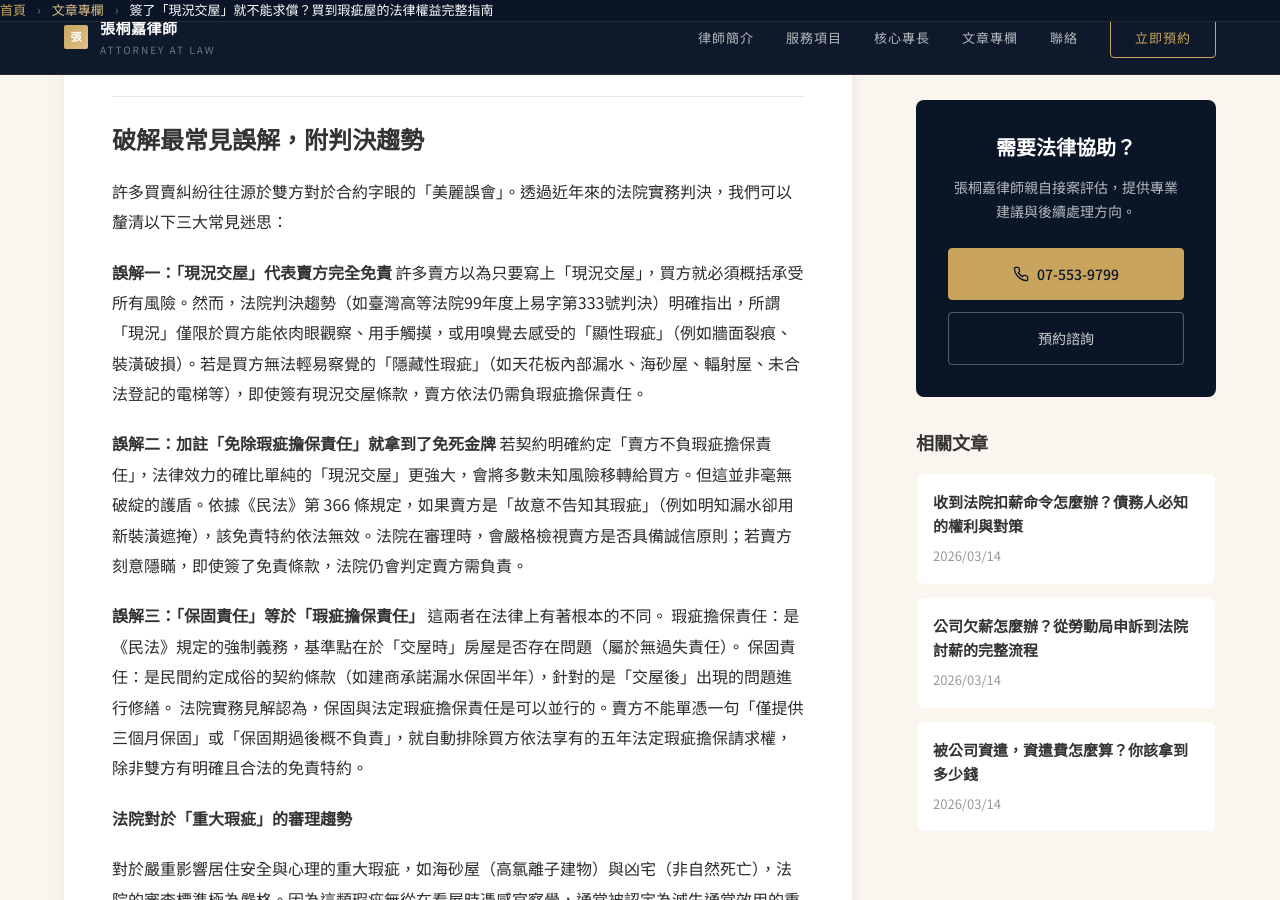
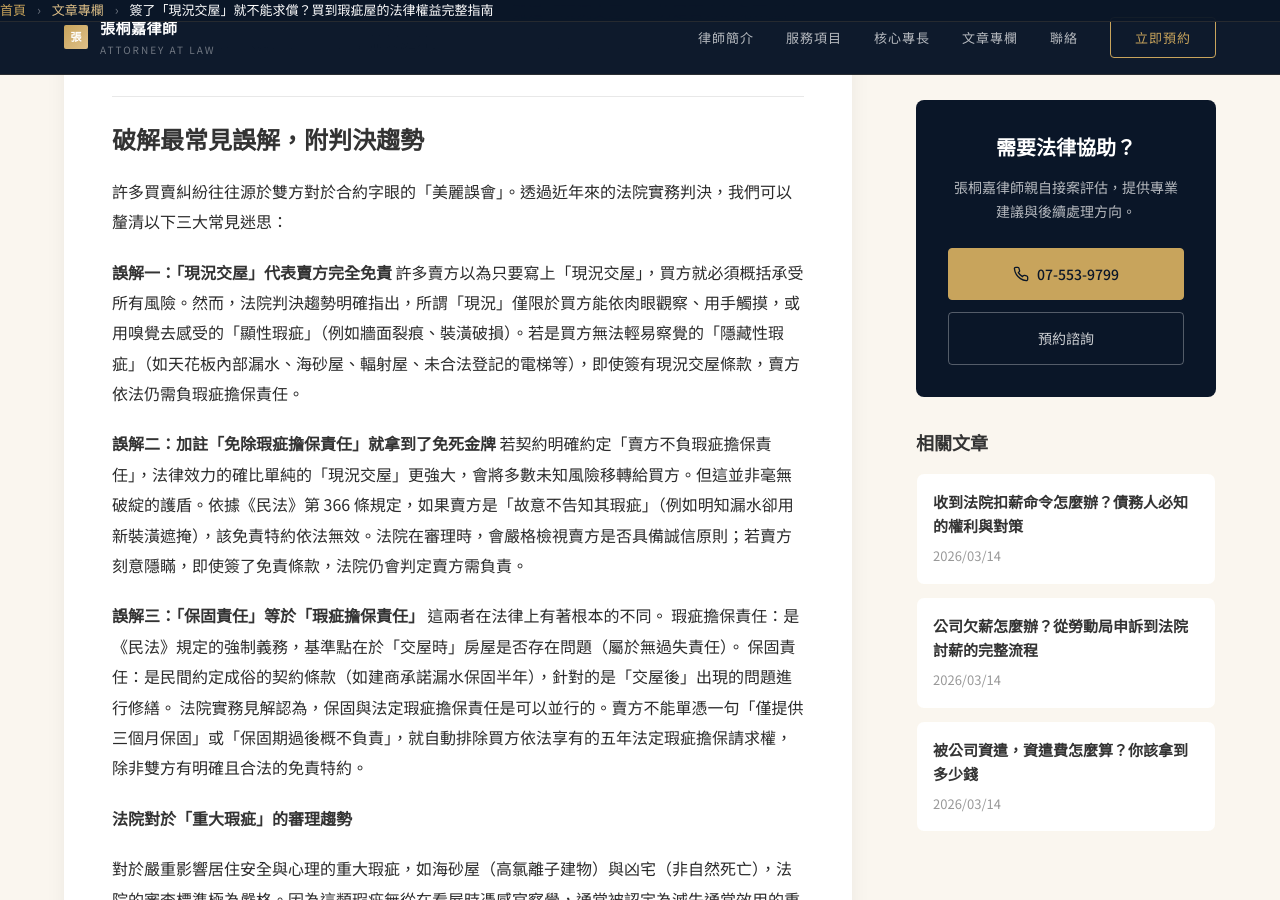
Before and after one commit to let0448/tclaw.tw, a Jekyll site: the page built from _posts/2026-02-22-condition-at-closing-legal-guide.md, in a window 1280 px wide and 900 px high, scrolled down 438 px. Built offline with Jekyll 4.4.1, drawn with Linux system fonts in a browser that asks for light colours.

Commit message:
Update 2026-02-22-condition-at-closing-legal-guide.md

```diff
--- a/_posts/2026-02-22-condition-at-closing-legal-guide.md
+++ b/_posts/2026-02-22-condition-at-closing-legal-guide.md
@@ -11,7 +11,7 @@ category: 不動產法律
 
 許多買賣糾紛往往源於雙方對於合約字眼的「美麗誤會」。透過近年來的法院實務判決，我們可以釐清以下三大常見迷思：
 
-**誤解一：「現況交屋」代表賣方完全免責** 許多賣方以為只要寫上「現況交屋」，買方就必須概括承受所有風險。然而，法院判決趨勢（如臺灣高等法院99年度上易字第333號判決）明確指出，所謂「現況」僅限於買方能依肉眼觀察、用手觸摸，或用嗅覺去感受的「顯性瑕疵」（例如牆面裂痕、裝潢破損）。若是買方無法輕易察覺的「隱藏性瑕疵」（如天花板內部漏水、海砂屋、輻射屋、未合法登記的電梯等），即使簽有現況交屋條款，賣方依法仍需負瑕疵擔保責任。
+**誤解一：「現況交屋」代表賣方完全免責** 許多賣方以為只要寫上「現況交屋」，買方就必須概括承受所有風險。然而，法院判決趨勢明確指出，所謂「現況」僅限於買方能依肉眼觀察、用手觸摸，或用嗅覺去感受的「顯性瑕疵」（例如牆面裂痕、裝潢破損）。若是買方無法輕易察覺的「隱藏性瑕疵」（如天花板內部漏水、海砂屋、輻射屋、未合法登記的電梯等），即使簽有現況交屋條款，賣方依法仍需負瑕疵擔保責任。
 
 **誤解二：加註「免除瑕疵擔保責任」就拿到了免死金牌** 若契約明確約定「賣方不負瑕疵擔保責任」，法律效力的確比單純的「現況交屋」更強大，會將多數未知風險移轉給買方。但這並非毫無破綻的護盾。依據《民法》第 366 條規定，如果賣方是「故意不告知其瑕疵」（例如明知漏水卻用新裝潢遮掩），該免責特約依法無效。法院在審理時，會嚴格檢視賣方是否具備誠信原則；若賣方刻意隱瞞，即使簽了免責條款，法院仍會判定賣方需負責。
 
```
